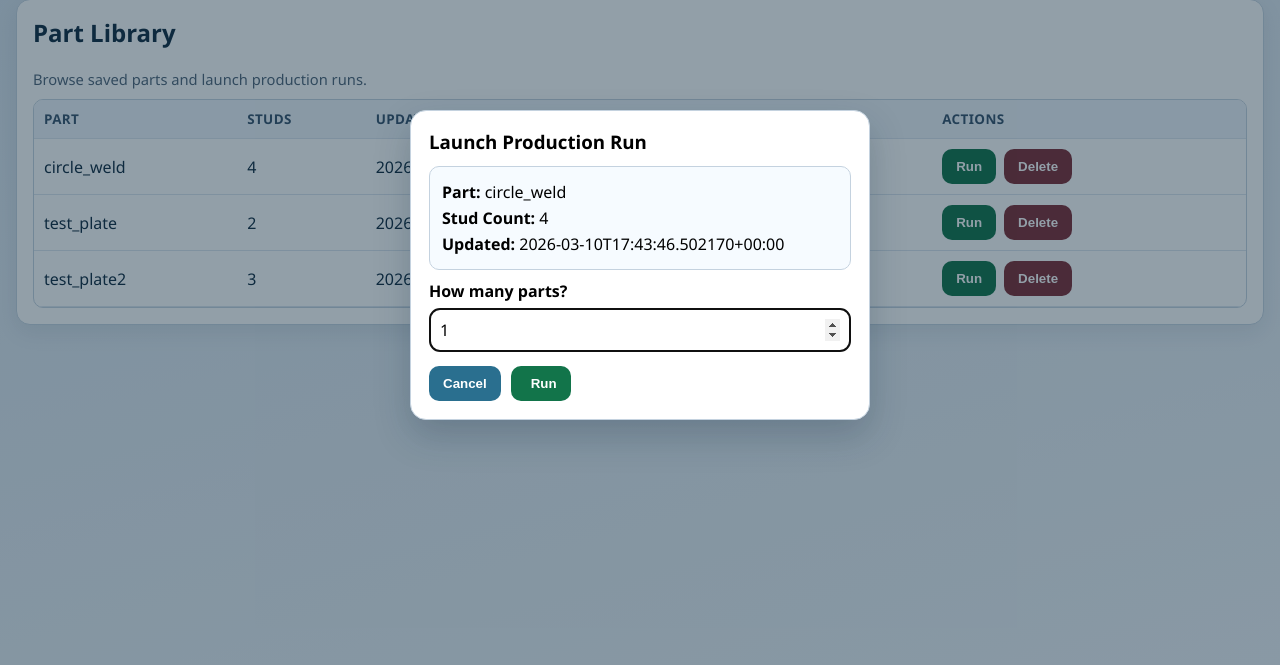
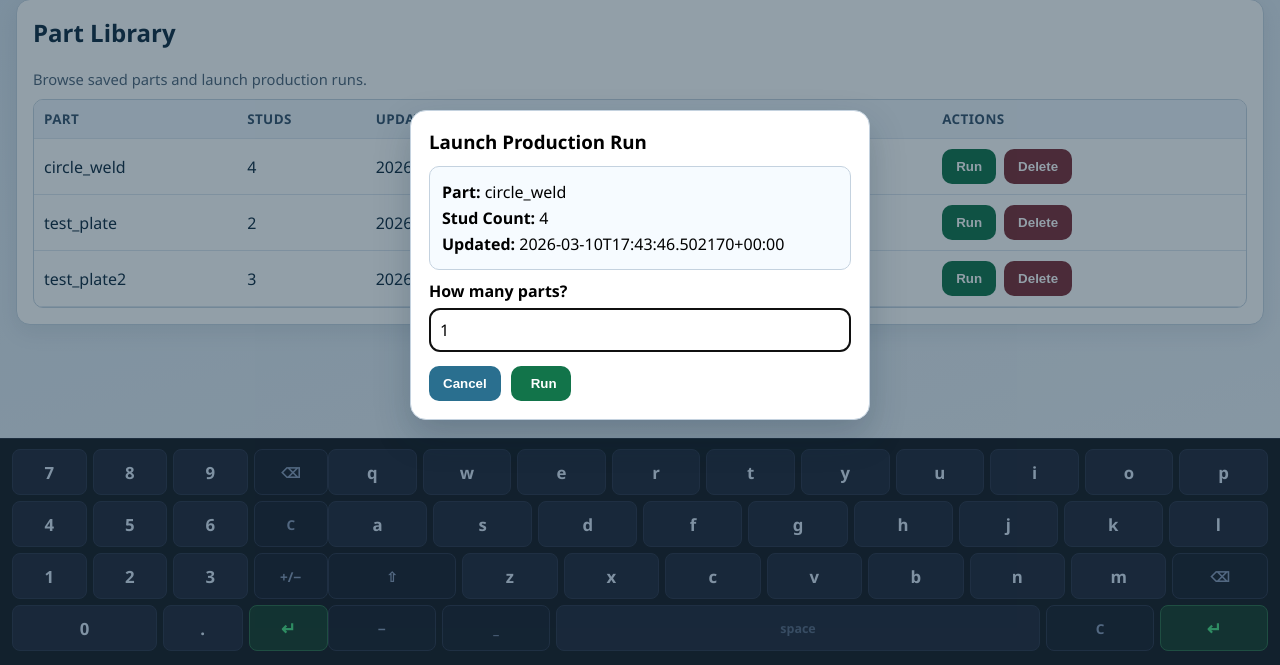
Before and after one commit to gagesmith3/WeldFlex, a Flask app: page /part-library in a window 1280 px wide, after a click on "Run". Shown: the part 135-800 px from the top of the page. Run offline with Flask 3, Linux system fonts and the light colour scheme; data that the repository does not hold is empty; some libraries are stand-ins or nearby versions.

Commit message:
keyboard

```diff
--- a/backend/static/css/operator.css
+++ b/backend/static/css/operator.css
@@ -1127,3 +1127,101 @@ pre {
     grid-template-columns: 1fr;
   }
 }
+
+/* ── On-screen keyboard ── */
+.wf-kbd {
+  position: fixed;
+  bottom: 0;
+  left: 0;
+  right: 0;
+  z-index: 850;
+  background: #16191f;
+  border-top: 1px solid #2a2f3d;
+  padding: 10px 12px 14px;
+  display: flex;
+  justify-content: center;
+  transform: translateY(0);
+  transition: transform 0.22s cubic-bezier(0.4, 0, 0.2, 1);
+}
+
+.wf-kbd-hidden {
+  transform: translateY(110%);
+  pointer-events: none;
+}
+
+.wf-kbd[data-mode="num"] {
+  justify-content: center;
+}
+
+.wf-kbd-panel {
+  display: flex;
+  flex-direction: column;
+  gap: 6px;
+  width: 100%;
+}
+
+.wf-kbd-panel[data-panel="num"] {
+  max-width: 316px;
+}
+
+.wf-kbd-row {
+  display: flex;
+  gap: 6px;
+}
+
+.wf-kbd-centered {
+  justify-content: center;
+}
+
+.wf-key {
+  flex: 1;
+  height: 46px;
+  min-width: 0;
+  border: 1px solid #2e3447;
+  border-radius: 8px;
+  background: #222737;
+  color: #dce6f5;
+  font-size: 1.05rem;
+  font-weight: 600;
+  font-family: inherit;
+  cursor: pointer;
+  display: flex;
+  align-items: center;
+  justify-content: center;
+  -webkit-user-select: none;
+  user-select: none;
+  transition: background 60ms ease;
+  touch-action: manipulation;
+}
+
+.wf-key:active,
+.wf-key.wf-key-active {
+  background: #2d3650;
+}
+
+.wf-key-fn {
+  background: #1a1e2a;
+  color: #8a9ab8;
+  font-size: 0.85rem;
+}
+
+.wf-key-shift {
+  flex: 1.4;
+}
+
+.wf-key-wide {
+  flex: 2;
+}
+
+.wf-key-space {
+  flex: 5;
+  font-size: 0.78rem;
+  color: #5a6880;
+}
+
+.wf-key-enter {
+  background: #173b28;
+  color: #4ade80;
+  border-color: #2e6b45;
+  font-size: 1.1rem;
+}
--- a/backend/static/js/coordinate_table.js
+++ b/backend/static/js/coordinate_table.js
@@ -64,8 +64,8 @@
     var tr = document.createElement("tr");
     tr.innerHTML = ""
       + "<td class='row-num'></td>"
-      + "<td><input type='number' step='any' name='x' value='" + (xVal || "") + "' placeholder='X' required></td>"
-      + "<td><input type='number' step='any' name='y' value='" + (yVal || "") + "' placeholder='Y' required></td>"
+      + "<td><input type='text' inputmode='none' data-kbd='num' name='x' value='" + (xVal || "") + "' placeholder='X' required></td>"
+      + "<td><input type='text' inputmode='none' data-kbd='num' name='y' value='" + (yVal || "") + "' placeholder='Y' required></td>"
       + "<td><button class='btn row-remove' type='button'>Remove</button></td>";
     return tr;
   }
--- /dev/null
+++ b/backend/static/js/keyboard.js
@@ -0,0 +1,136 @@
+(function () {
+  'use strict';
+
+  var kbd = null;
+  var active = null;
+  var shifted = false;
+  var blurTimer = null;
+
+  function init() {
+    kbd = document.getElementById('wf-kbd');
+    if (!kbd) return;
+
+    // Prevent keyboard clicks from stealing focus away from the active input.
+    kbd.addEventListener('mousedown', function (e) { e.preventDefault(); });
+    kbd.addEventListener('pointerdown', function (e) { e.preventDefault(); });
+
+    kbd.addEventListener('click', function (e) {
+      var keyEl = e.target.closest('[data-key]');
+      if (keyEl) handleKey(keyEl.dataset.key);
+    });
+
+    document.addEventListener('focus', onFocus, true);
+    document.addEventListener('blur', onBlur, true);
+  }
+
+  function onFocus(e) {
+    var el = e.target;
+    if (!el.dataset || !el.dataset.kbd) return;
+    clearTimeout(blurTimer);
+    active = el;
+    showKbd(el.dataset.kbd);
+  }
+
+  function onBlur(e) {
+    if (!e.target.dataset || !e.target.dataset.kbd) return;
+    blurTimer = setTimeout(function () {
+      var ae = document.activeElement;
+      if (ae && ae.dataset && ae.dataset.kbd) return;
+      hideKbd();
+      active = null;
+    }, 150);
+  }
+
+  function showKbd(mode) {
+    kbd.dataset.mode = mode;
+    kbd.classList.remove('wf-kbd-hidden');
+    kbd.setAttribute('aria-hidden', 'false');
+    kbd.querySelectorAll('.wf-kbd-panel').forEach(function (p) {
+      p.hidden = (p.dataset.panel !== mode);
+    });
+    shifted = false;
+    syncShift();
+  }
+
+  function hideKbd() {
+    kbd.classList.add('wf-kbd-hidden');
+    kbd.setAttribute('aria-hidden', 'true');
+  }
+
+  function handleKey(key) {
+    if (!active) return;
+
+    switch (key) {
+      case 'backspace': deleteChar(); break;
+      case 'clear':     active.value = ''; break;
+      case 'enter':     hideKbd(); active.blur(); return;
+      case 'shift':     shifted = !shifted; syncShift(); return;
+      case 'negate':    toggleNegate(); break;
+      default:          insert(shifted ? key.toUpperCase() : key); break;
+    }
+
+    fire();
+    if (key !== 'shift' && shifted && key.length === 1 && key !== key.toUpperCase()) {
+      shifted = false;
+      syncShift();
+    }
+  }
+
+  function insert(ch) {
+    var s = getStart();
+    var e = getEnd();
+    active.value = active.value.slice(0, s) + ch + active.value.slice(e);
+    setCaret(s + ch.length);
+  }
+
+  function deleteChar() {
+    var s = getStart();
+    var e = getEnd();
+    if (s !== e) {
+      active.value = active.value.slice(0, s) + active.value.slice(e);
+      setCaret(s);
+    } else if (s > 0) {
+      active.value = active.value.slice(0, s - 1) + active.value.slice(s);
+      setCaret(s - 1);
+    }
+  }
+
+  function toggleNegate() {
+    if (active.value.charAt(0) === '-') {
+      active.value = active.value.slice(1);
+    } else {
+      active.value = '-' + active.value;
+    }
+  }
+
+  function syncShift() {
+    kbd.querySelectorAll('[data-alpha]').forEach(function (el) {
+      el.textContent = shifted ? el.dataset.alpha.toUpperCase() : el.dataset.alpha;
+    });
+    var shiftBtn = kbd.querySelector('[data-key="shift"]');
+    if (shiftBtn) shiftBtn.classList.toggle('wf-key-active', shifted);
+  }
+
+  function fire() {
+    if (!active) return;
+    active.dispatchEvent(new Event('input', { bubbles: true }));
+    active.dispatchEvent(new Event('change', { bubbles: true }));
+  }
+
+  // Selection helpers — number inputs don't support selectionStart/End.
+  function getStart() {
+    try { return active.selectionStart || active.value.length; } catch (e) { return active.value.length; }
+  }
+  function getEnd() {
+    try { return active.selectionEnd || active.value.length; } catch (e) { return active.value.length; }
+  }
+  function setCaret(pos) {
+    try { active.setSelectionRange(pos, pos); } catch (e) { /* number inputs ignore this */ }
+  }
+
+  if (document.readyState === 'loading') {
+    document.addEventListener('DOMContentLoaded', init);
+  } else {
+    init();
+  }
+})();
--- a/backend/templates/base.html
+++ b/backend/templates/base.html
@@ -31,6 +31,8 @@
     </div>
   </main>
   <div id="toast-rack" class="toast-rack" aria-live="polite"></div>
+  {% include "partials/keyboard.html" %}
+  <script defer src="{{ url_for('static', filename='js/keyboard.js') }}"></script>
   {% block scripts %}{% endblock %}
 
 </body>
--- a/backend/templates/part_library.html
+++ b/backend/templates/part_library.html
@@ -37,7 +37,7 @@
                     </div>
                     <input type="hidden" name="recipe_name" value="{{ recipe.name }}">
                     <label for="run_count_{{ loop.index }}">How many parts?</label>
-                    <input id="run_count_{{ loop.index }}" name="run_count" type="number" min="1" max="100" value="1" required>
+                    <input id="run_count_{{ loop.index }}" name="run_count" type="text" inputmode="none" data-kbd="num" value="1" required>
                     <div class="modal-actions">
                       <button type="button" class="btn recipe-load" onclick="document.getElementById('run-modal-{{ loop.index }}').close()">Cancel</button>
                       {{ action_button('Run', variant='run', icon='play', button_type='submit') }}
--- /dev/null
+++ b/backend/templates/partials/keyboard.html
@@ -0,0 +1,58 @@
+<div id="wf-kbd" class="wf-kbd wf-kbd-hidden" aria-hidden="true" role="group" aria-label="On-screen keyboard">
+
+  {# ── Numeric pad ── #}
+  <div class="wf-kbd-panel" data-panel="num">
+    <div class="wf-kbd-row">
+      <button type="button" class="wf-key" data-key="7">7</button>
+      <button type="button" class="wf-key" data-key="8">8</button>
+      <button type="button" class="wf-key" data-key="9">9</button>
+      <button type="button" class="wf-key wf-key-fn" data-key="backspace">⌫</button>
+    </div>
+    <div class="wf-kbd-row">
+      <button type="button" class="wf-key" data-key="4">4</button>
+      <button type="button" class="wf-key" data-key="5">5</button>
+      <button type="button" class="wf-key" data-key="6">6</button>
+      <button type="button" class="wf-key wf-key-fn" data-key="clear">C</button>
+    </div>
+    <div class="wf-kbd-row">
+      <button type="button" class="wf-key" data-key="1">1</button>
+      <button type="button" class="wf-key" data-key="2">2</button>
+      <button type="button" class="wf-key" data-key="3">3</button>
+      <button type="button" class="wf-key wf-key-fn" data-key="negate">+/−</button>
+    </div>
+    <div class="wf-kbd-row">
+      <button type="button" class="wf-key wf-key-wide" data-key="0">0</button>
+      <button type="button" class="wf-key" data-key=".">.</button>
+      <button type="button" class="wf-key wf-key-enter" data-key="enter">↵</button>
+    </div>
+  </div>
+
+  {# ── Alpha keyboard (QWERTY) ── #}
+  <div class="wf-kbd-panel" data-panel="alpha" hidden>
+    <div class="wf-kbd-row">
+      {% for ch in ['q','w','e','r','t','y','u','i','o','p'] %}
+      <button type="button" class="wf-key" data-key="{{ ch }}" data-alpha="{{ ch }}">{{ ch }}</button>
+      {% endfor %}
+    </div>
+    <div class="wf-kbd-row wf-kbd-centered">
+      {% for ch in ['a','s','d','f','g','h','j','k','l'] %}
+      <button type="button" class="wf-key" data-key="{{ ch }}" data-alpha="{{ ch }}">{{ ch }}</button>
+      {% endfor %}
+    </div>
+    <div class="wf-kbd-row">
+      <button type="button" class="wf-key wf-key-fn wf-key-shift" data-key="shift">⇧</button>
+      {% for ch in ['z','x','c','v','b','n','m'] %}
+      <button type="button" class="wf-key" data-key="{{ ch }}" data-alpha="{{ ch }}">{{ ch }}</button>
+      {% endfor %}
+      <button type="button" class="wf-key wf-key-fn" data-key="backspace">⌫</button>
+    </div>
+    <div class="wf-kbd-row">
+      <button type="button" class="wf-key wf-key-fn" data-key="-">−</button>
+      <button type="button" class="wf-key wf-key-fn" data-key="_">_</button>
+      <button type="button" class="wf-key wf-key-space" data-key=" ">space</button>
+      <button type="button" class="wf-key wf-key-fn" data-key="clear">C</button>
+      <button type="button" class="wf-key wf-key-enter" data-key="enter">↵</button>
+    </div>
+  </div>
+
+</div>
--- a/backend/templates/partials/recipe_library.html
+++ b/backend/templates/partials/recipe_library.html
@@ -1,6 +1,6 @@
 {% from "components/ui.html" import action_button, labeled_block with context %}
 {% call labeled_block('Save Current As Recipe', 'recipe_name') %}
-  <input id="recipe_name" name="recipe_name" type="text" placeholder="e.g. plate_a_rev1">
+  <input id="recipe_name" name="recipe_name" type="text" inputmode="none" data-kbd="alpha" placeholder="e.g. plate_a_rev1">
   {{ action_button('Save Recipe', variant='recipe-save', icon='save', hx_post='/ui/recipes/save', hx_include='#recipe_name,#studs_text', hx_target='#toast-rack', hx_on_after_request="htmx.ajax('GET','/ui/recipes','#recipe-library')") }}
 {% endcall %}
 
```
Also changed, not shown: backend/templates/settings.html (+5 -5 lines).
